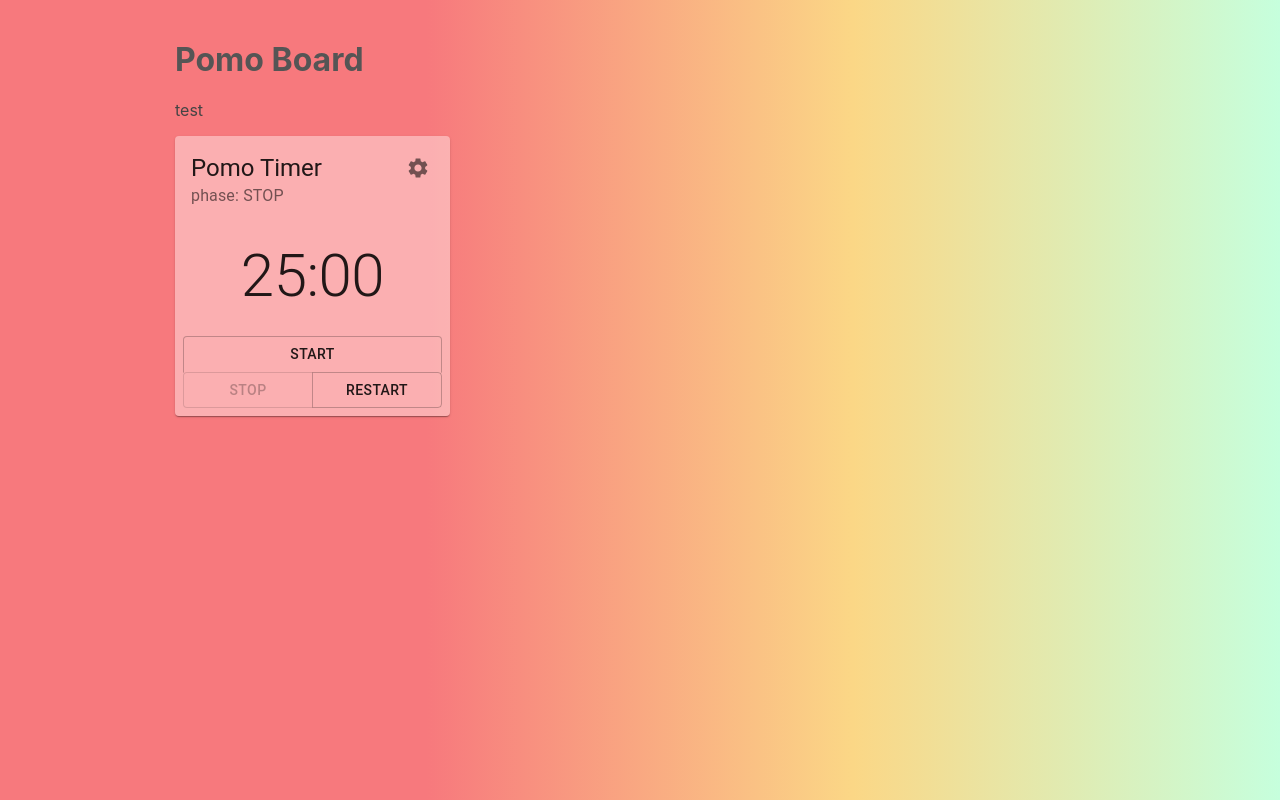
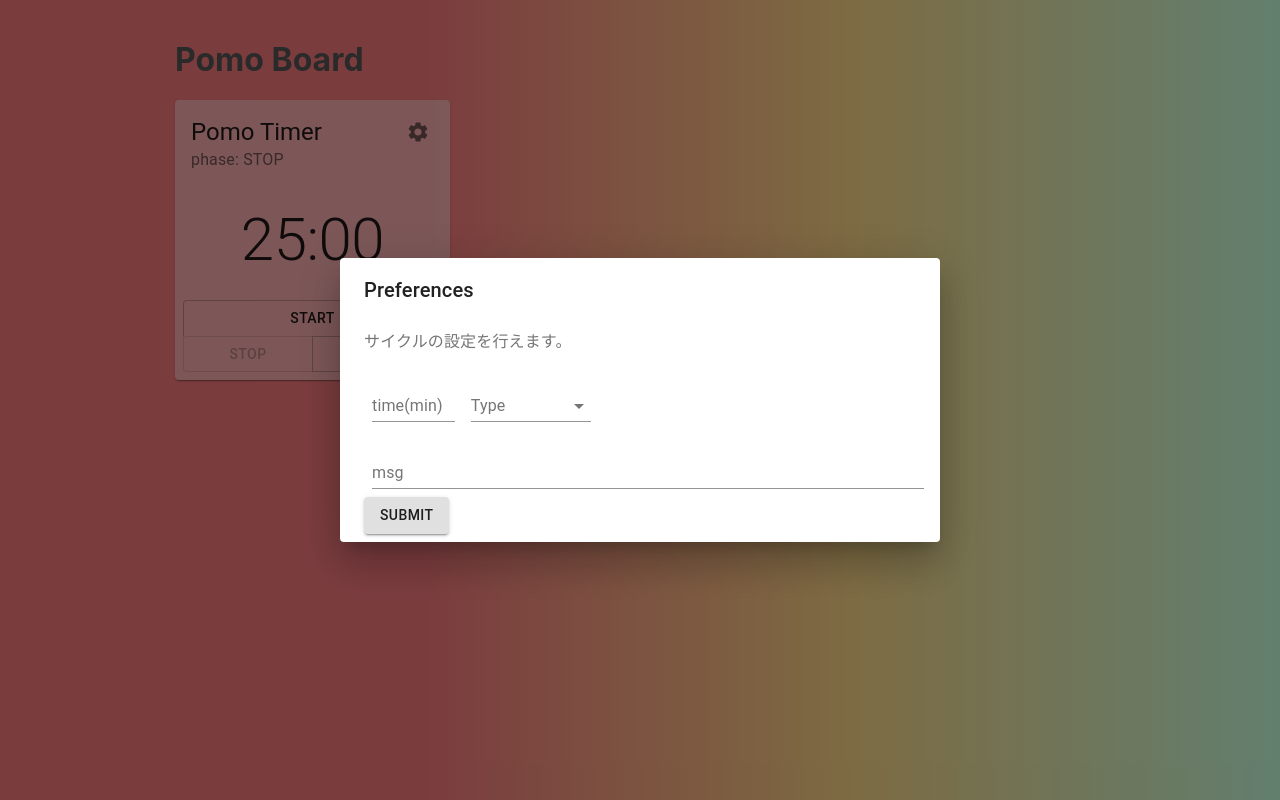
Before and after one commit to Igusaya/PomoBoard, a React (Create React App) app: page / in a window 1280 px wide. Both pictures are taken after a click on the button "settings". Built offline with nearby package versions, Linux system fonts and the light colour scheme.

Commit message:
update: react-hook-formの適用

```diff
--- a/package.json
+++ b/package.json
@@ -10,12 +10,16 @@
     "@types/react": "16.9.17",
     "@types/react-dom": "16.9.4",
     "@types/react-helmet": "^6.1.0",
+    "@types/react-redux": "^7.1.9",
     "husky": "^3.1.0",
     "lint-staged": "^9.5.0",
     "react": "^16.8.5",
     "react-dom": "^16.8.5",
     "react-helmet": "^6.1.0",
+    "react-hook-form": "^6.5.0",
+    "react-redux": "^7.2.1",
     "react-scripts": "3.3.0",
+    "redux": "^4.0.5",
     "typescript": "3.7.4"
   },
   "scripts": {
--- a/src/components/App.tsx
+++ b/src/components/App.tsx
@@ -3,7 +3,6 @@ import React, { FC } from 'react';
 import './App.css';
 import { makeStyles } from '@material-ui/core/styles';
 import Timer from '../containers/Timer';
-import SettingComponent from './Setting';
 
 const useStyles = makeStyles({
   h1: {
@@ -19,7 +18,6 @@ const AppComponent: FC = () => {
       <header>
         <h1 className={classes.h1}>Pomo Board</h1>
       </header>
-      <SettingComponent />
       <Timer />
     </>
   );
--- a/src/components/Setting.tsx
+++ b/src/components/Setting.tsx
@@ -1,9 +1,124 @@
 import React, { FC } from 'react';
+import {
+  Dialog,
+  DialogTitle,
+  DialogContent,
+  DialogContentText,
+  TextField,
+  Button,
+  Select,
+  MenuItem,
+  FormControl,
+  InputLabel,
+  FormHelperText,
+} from '@material-ui/core';
+import { useForm, Controller } from 'react-hook-form';
+import { createStyles, makeStyles, Theme } from '@material-ui/core/styles';
 
-const SettingComponent: FC = () => (
-  <>
-    <p>test</p>
-  </>
+export interface SettingProps {
+  open: boolean;
+  onClose: () => void;
+}
+
+const useStyles = makeStyles((theme: Theme) =>
+  createStyles({
+    root: {
+      '& .MuiTextField-root': {
+        margin: theme.spacing(1),
+      },
+    },
+    textField: {
+      width: '15%',
+    },
+    formControl: {
+      margin: theme.spacing(1),
+      minWidth: 120,
+    },
+    selectEmpty: {
+      marginTop: theme.spacing(2),
+    },
+  }),
 );
 
+type Inputs = {
+  time: number;
+  type: string;
+  msg: string;
+};
+
+const SettingComponent: FC<SettingProps> = (props: SettingProps) => {
+  const { onClose, open } = props;
+  const methods = useForm<Inputs>();
+  const { register, handleSubmit, control, errors } = methods;
+  const classes = useStyles();
+
+  const onSubmit = (data: Inputs) => {
+    return console.log(data);
+  };
+  const handleClose = () => {
+    onClose();
+  };
+
+  return (
+    <Dialog
+      onClose={handleClose}
+      aria-labelledby="simple-dialog-title"
+      open={open}
+    >
+      <DialogTitle>Preferences</DialogTitle>
+      <DialogContent>
+        <DialogContentText>サイクルの設定を行えます。</DialogContentText>
+
+        <form className={classes.root} onSubmit={handleSubmit(onSubmit)}>
+          <TextField
+            name="time"
+            label="time(min)"
+            type="number"
+            inputRef={register({ required: true })}
+            error={!!errors.time}
+            helperText={errors.time && 'This field is required'}
+            className={classes.textField}
+          />
+
+          <FormControl
+            className={classes.formControl}
+            error={Boolean(errors.type)}
+          >
+            <InputLabel id="type-select">Type</InputLabel>
+            <Controller
+              as={
+                <Select>
+                  <MenuItem value="WORK">WORK</MenuItem>
+                  <MenuItem value="BREAK">BREAK</MenuItem>
+                  <MenuItem value="REST">REST</MenuItem>
+                  <MenuItem value="BUFFER_REST">BUFFER_REST</MenuItem>
+                </Select>
+              }
+              name="type"
+              rules={{ required: 'this is required!' }}
+              control={control}
+              defaultValue=""
+            />
+            <FormHelperText>
+              {errors.type && errors.type.message}
+            </FormHelperText>
+          </FormControl>
+
+          <TextField
+            inputRef={register({ required: true })}
+            label="msg"
+            name="msg"
+            fullWidth
+            error={!!errors.msg}
+            helperText={errors.msg && 'This field is required'}
+          />
+          <Button onClick={handleSubmit(onSubmit)} variant="contained">
+            Submit
+          </Button>
+        </form>
+      </DialogContent>
+    </Dialog>
+  );
+};
+
 export default SettingComponent;
--- a/src/components/Timer.tsx
+++ b/src/components/Timer.tsx
@@ -11,13 +11,17 @@ import {
   IconButton,
 } from '@material-ui/core';
 import SettingsIcon from '@material-ui/icons/Settings';
+import SettingComponent from './Setting';
 
-interface TimerProps {
+export interface TimerProps {
   timeLeft: number;
   reset: () => void;
   start: () => void;
   stop: () => void;
   phase: string;
+  open: boolean;
+  handleClose: () => void;
+  handleClickSetting: () => void;
 }
 
 const useStyles = makeStyles({
@@ -33,16 +37,20 @@ const TimerComponent: FC<TimerProps> = ({
   start,
   stop,
   phase,
+  open,
+  handleClose,
+  handleClickSetting,
 }) => {
   const classes = useStyles();
 
   return (
     <>
+      <SettingComponent open={open} onClose={handleClose} />
       <div className="container">
         <Card className={classes.root}>
           <CardHeader
             action={
-              <IconButton aria-label="settings">
+              <IconButton onClick={handleClickSetting} aria-label="settings">
                 {' '}
                 <SettingsIcon />{' '}
               </IconButton>
--- a/src/containers/Timer.tsx
+++ b/src/containers/Timer.tsx
@@ -34,12 +34,22 @@ const isNewNotificationSupported = () => {
   return true;
 };
 
-const useTimer = (): [number, () => void, () => void, () => void, string] => {
+const useTimer = (): [
+  number,
+  () => void,
+  () => void,
+  () => void,
+  string,
+  boolean,
+  () => void,
+  () => void,
+] => {
   const [timerId, setTimerId] = useState(0);
   const [cycleIndex, setCycleIndex] = useState(0);
   const [timeLeft, setTimeLeft] = useState(cycle[cycleIndex].time);
   const [notificationSupportFlg, setNotificationSupportFlg] = useState(false);
   const [cycleType, setCycleType] = useState('STOP');
+  const [open, SetOpen] = useState(false);
 
   const refCycleIndex = useRef(cycleIndex);
 
@@ -101,11 +111,37 @@ const useTimer = (): [number, () => void, () => void, () => void, string] => {
     setCycleType('STOP');
   };
 
-  return [timeLeft, reset, start, stop, cycleType];
+  const handleClickSetting = () => {
+    SetOpen(true);
+  };
+
+  const handleClose = () => {
+    SetOpen(false);
+  };
+
+  return [
+    timeLeft,
+    reset,
+    start,
+    stop,
+    cycleType,
+    open,
+    handleClose,
+    handleClickSetting,
+  ];
 };
 
 const TimerContainer: FC = () => {
-  const [timeLeft, reset, start, stop, phase] = useTimer();
+  const [
+    timeLeft,
+    reset,
+    start,
+    stop,
+    phase,
+    open,
+    handleClose,
+    handleClickSetting,
+  ] = useTimer();
 
   return (
     <TimerComponent
@@ -114,6 +150,9 @@ const TimerContainer: FC = () => {
       start={start}
       stop={stop}
       phase={phase}
+      open={open}
+      handleClose={handleClose}
+      handleClickSetting={handleClickSetting}
     />
   );
 };
```
Also changed, not shown: 1 other file (tests, documents, lock files or other folders).
